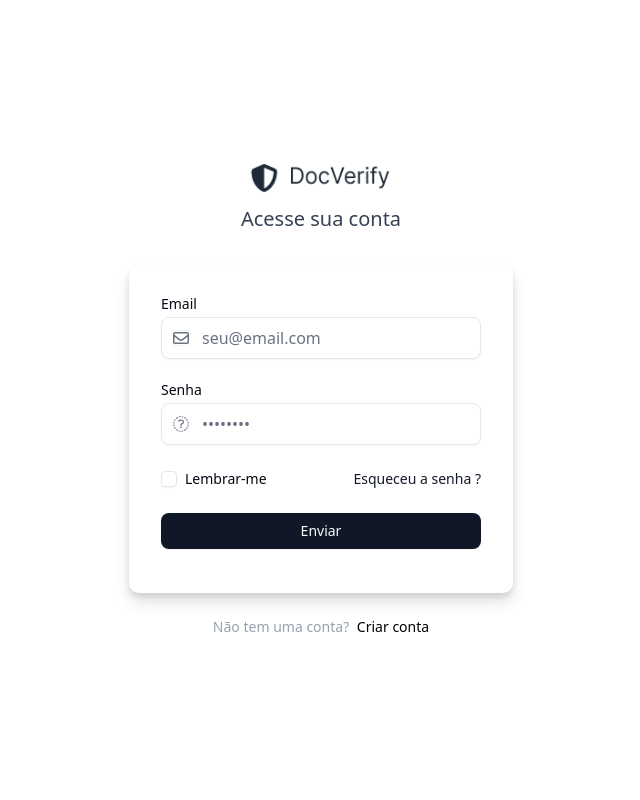
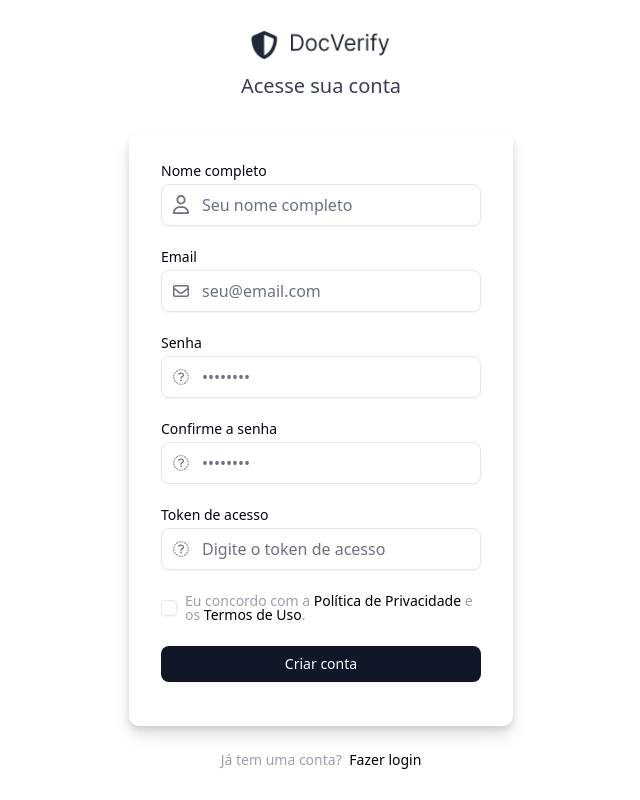
Before and after one commit to inovacao-serur/serur-validacao-laudo, a Next.js app: page / in a window 1280 px wide. Both pictures are taken after a click on the link "Criar conta". Shown: the whole page, without its empty margins (319-959 px from the left). Built offline with nearby package versions, Linux system fonts and the light colour scheme.

Commit message:
feat: adicionar cadastro

```diff
--- a/src/app/page.js
+++ b/src/app/page.js
@@ -1,23 +1,22 @@
+'use client'
 import { Input } from "@/components/ui/input"
 import { Label } from "@/components/ui/label"
 import { Checkbox } from "@/components/ui/checkbox"
 import { Button } from "@/components/ui/button"
 import Image from 'next/image'
+import { useState } from "react"
 
 
-export default function Login() {
+
+export default function Home() {
+
+  const [temLogin, setTemLogin] = useState(true)
+
+  const Login = () => {
     return (
-    <main className="w-screen h-screen flex justify-center items-center flex-col">
-      <div className="flex justify-center items-center flex-col mb-8">
-        <Image
-        src="/docverify.png"
-        width={350}
-        height={30}
-        alt="logo doc verify"
-        />
-        <h1 className="pt-3 text-xl text-gray-700 font-normal">Acesse sua conta</h1>
-      </div>
-      <div className="w-sm h-xs border-0 border-gray-300 rounded-lg px-8 pt-8 pb-11 "  style={{boxShadow: '0px 4px 6px 0px rgba(0, 0, 0, 0.10), 0px 10px 15px 0px rgba(0, 0, 0, 0.10)'}}>
+      <>
+        <div className="w-sm h-xs border-0 border-gray-300 rounded-lg px-8 pt-8 pb-11"
+          style={{ boxShadow: '0px 4px 6px 0px rgba(0, 0, 0, 0.10), 0px 10px 15px 0px rgba(0, 0, 0, 0.10)' }}>
 
           <div className="grid w-full max-w-sm items-center gap-1.5 relative">
             <Label htmlFor="email" className="font-normal">Email</Label>
@@ -28,7 +27,7 @@ export default function Login() {
               alt="logo email"
               className="absolute left-3 mt-5"
             />
-          <Input type="email" id="email" placeholder="seu@email.com" className="!text-base pl-10 py-5"/>
+            <Input type="email" id="email" placeholder="seu@email.com" className="!text-base pl-10 py-5" />
           </div>
 
           <div className="grid w-full max-w-sm items-center gap-1.5 mt-6 relative">
@@ -61,8 +60,122 @@ export default function Login() {
         </div>
 
         <div className="mt-6">
-        <p className="font-normal text-sm text-gray-400">Não tem uma conta? <a className="text-black pl-1 cursor-pointer"> Criar conta</a></p>
+          <p className="font-normal text-sm text-gray-400">Não tem uma conta?
+            <a className="text-black pl-1 cursor-pointer" onClick={() => setTemLogin(false)}> Criar conta</a>
+          </p>
         </div>
+      </>
+    )
+  }
+
+  const Cadastro = () => {
+    return (
+      <>
+        <div className="w-sm h-xs border-0 border-gray-300 rounded-lg px-8 pt-8 pb-11"
+          style={{ boxShadow: '0px 4px 6px 0px rgba(0, 0, 0, 0.10), 0px 10px 15px 0px rgba(0, 0, 0, 0.10)' }}>
+
+          <div className="grid w-full max-w-sm items-center gap-1.5 relative">
+            <Label htmlFor="nome" className="font-normal">Nome completo</Label>
+            <Image
+              src="/user.svg"
+              width={16}
+              height={16}
+              alt="logo usuario"
+              className="absolute left-3 mt-5"
+            />
+            <Input type="nome" id="nome" placeholder="Seu nome completo" className="!text-base pl-10 py-5" />
+          </div>
+
+          <div className="grid w-full max-w-sm items-center gap-1.5 mt-6 relative">
+            <Label htmlFor="email" className="font-normal">Email</Label>
+            <Image
+              src="/email.svg"
+              width={16}
+              height={16}
+              alt="logo email"
+              className="absolute left-3 mt-5"
+            />
+            <Input type="email" id="email" placeholder="seu@email.com" className="!text-base pl-10 py-5" />
+          </div>
+
+          <div className="grid w-full max-w-sm items-center gap-1.5 mt-6 relative">
+            <Label htmlFor="senha" className="font-normal" >Senha</Label>
+            <Image
+              src="/senha.svg"
+              width={16}
+              height={16}
+              alt="logo senha"
+              className="absolute left-3 mt-5"
+            />
+            <Input type="senha" id="senha" placeholder="••••••••" className="!text-base pl-10 py-5" />
+          </div>
+
+          <div className="grid w-full max-w-sm items-center gap-1.5 mt-6 relative">
+            <Label htmlFor="confsenha" className="font-normal" >Confirme a senha</Label>
+            <Image
+              src="/senha.svg"
+              width={16}
+              height={16}
+              alt="logo senha"
+              className="absolute left-3 mt-5"
+            />
+            <Input type="senha" id="confsenha" placeholder="••••••••" className="!text-base pl-10 py-5" />
+          </div>
+
+          <div className="grid w-full max-w-sm items-center gap-1.5 mt-6 relative">
+            <Label htmlFor="token" className="font-normal" >Token de acesso</Label>
+            <Image
+              src="/senha.svg"
+              width={16}
+              height={16}
+              alt="logo token"
+              className="absolute left-3 mt-5"
+            />
+            <Input type="token" id="token" placeholder="Digite o token de acesso" className="!text-base pl-10 py-5" />
+          </div>
+
+          <div className="flex justify-between items-center mt-6">
+            <div className="flex items-center space-x-2">
+              <Checkbox id="terms2" />
+              <label htmlFor="terms2" className="text-sm leading-none peer-disabled:cursor-not-allowed peer-disabled:opacity-70 font-normal text-gray-400">
+                Eu concordo com a <span className="text-black">Política de Privacidade</span> e os <span className="text-black">Termos de Uso</span>.
+              </label>
+            </div>
+
+          </div>
+
+          <div className="w-full flex justify-center mt-6">
+            <Button className="w-full">Criar conta</Button>
+          </div>
+
+        </div>
+
+        <div className="mt-6">
+          <p className="font-normal text-sm text-gray-400">Já tem uma conta?
+            <a className="text-black pl-1 cursor-pointer" onClick={() => setTemLogin(true)}> Fazer login</a>
+          </p>
+        </div>
+      </>
+    )
+  }
+
+  return (
+    <main className="w-screen h-screen flex justify-center items-center flex-col">
+      <div className="flex justify-center items-center flex-col mb-8">
+        <Image
+          src="/docverify.png"
+          width={350}
+          height={30}
+          alt="logo doc verify"
+        />
+        <h1 className="pt-3 text-xl text-gray-700 font-normal">Acesse sua conta</h1>
+      </div>
+      {temLogin ? (
+        <Login />
+      ) : (
+        <Cadastro />
+      )}
+
     </main>
   );
 }
```
Also changed, not shown: public/user.svg (added). Lines whose indentation alone changed are shown as unchanged.
